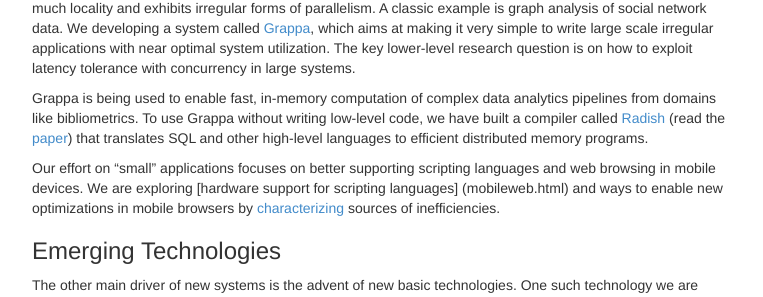
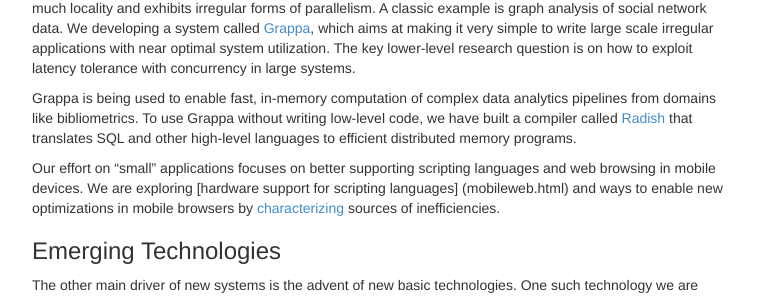
Before and after one commit to uwsampa/sampa-public, a Jekyll site: the page built from research/index.md, in a window 1280 px wide. Shown: the part 1230-1527 px from the top of the page, without its empty margins (258-1021 px from the left). Built offline with Jekyll 4.4.1, drawn with Linux system fonts in a browser that asks for light colours; Markdown is read by kramdown in place of the engine named in the settings.

Commit message:
changed my mind, I'll link somewhere else

```diff
--- a/research/index.md
+++ b/research/index.md
@@ -64,7 +64,7 @@ Applications are often a major driver of progress in computer systems architectu
 
 Our effort on "big" applications currently focuses on support large scale irregular applications, which don't have much locality and exhibits irregular forms of parallelism. A classic example is graph analysis of social network data. We developing a system called [Grappa][], which aims at making it very simple to write large scale irregular applications with near optimal system utilization. The key lower-level research question is on how to exploit latency tolerance with concurrency in large systems.
 
-Grappa is being used to enable fast, in-memory computation of complex data analytics pipelines from domains like bibliometrics. To use Grappa without writing low-level code, we have built a compiler called [Radish](https://github.com/uwescience/raco#c-and-grappa-output-radish) (read the [paper](ftp://ftp.cs.washington.edu/tr/2014/10/UW-CSE-14-10-01.pdf)) that translates SQL and other high-level languages to efficient distributed memory programs.
+Grappa is being used to enable fast, in-memory computation of complex data analytics pipelines from domains like bibliometrics. To use Grappa without writing low-level code, we have built a compiler called [Radish](https://github.com/uwescience/raco#c-and-grappa-output-radish) that translates SQL and other high-level languages to efficient distributed memory programs.
 
 Our effort on "small" applications focuses on better supporting scripting languages and web browsing in mobile devices. We are exploring [hardware support for scripting languages] (mobileweb.html) and ways to enable new optimizations in mobile browsers by [characterizing](webchar.html) sources of inefficiencies.
 
```
